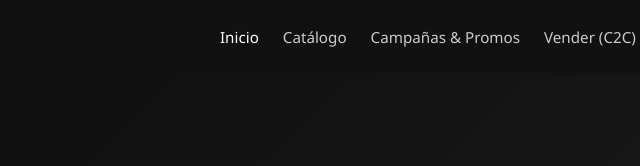
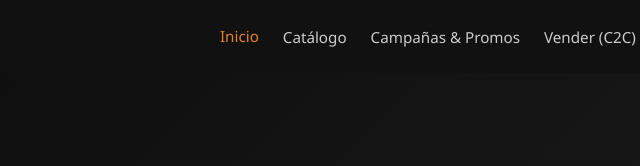
Before and after one commit to Brayan2911/NEGOCIOSELECTRONICOSPROY, a plain HTML site: page index.html in a window 1280 px wide. In both pictures the pointer is over the link "Inicio". Shown: the top 166 px of the page, 218-858 px from the left. Drawn offline with Linux system fonts and the light colour scheme.

Commit message:
transicion 4

```diff
--- a/assets/css/styles.css
+++ b/assets/css/styles.css
@@ -512,3 +512,8 @@ button,
 .btn-primary:active {
   transform: translateY(0);
 }
+
+.nav-links a:hover {
+  color: #e67e22;
+  transform: translateY(-1px);
+}
```
